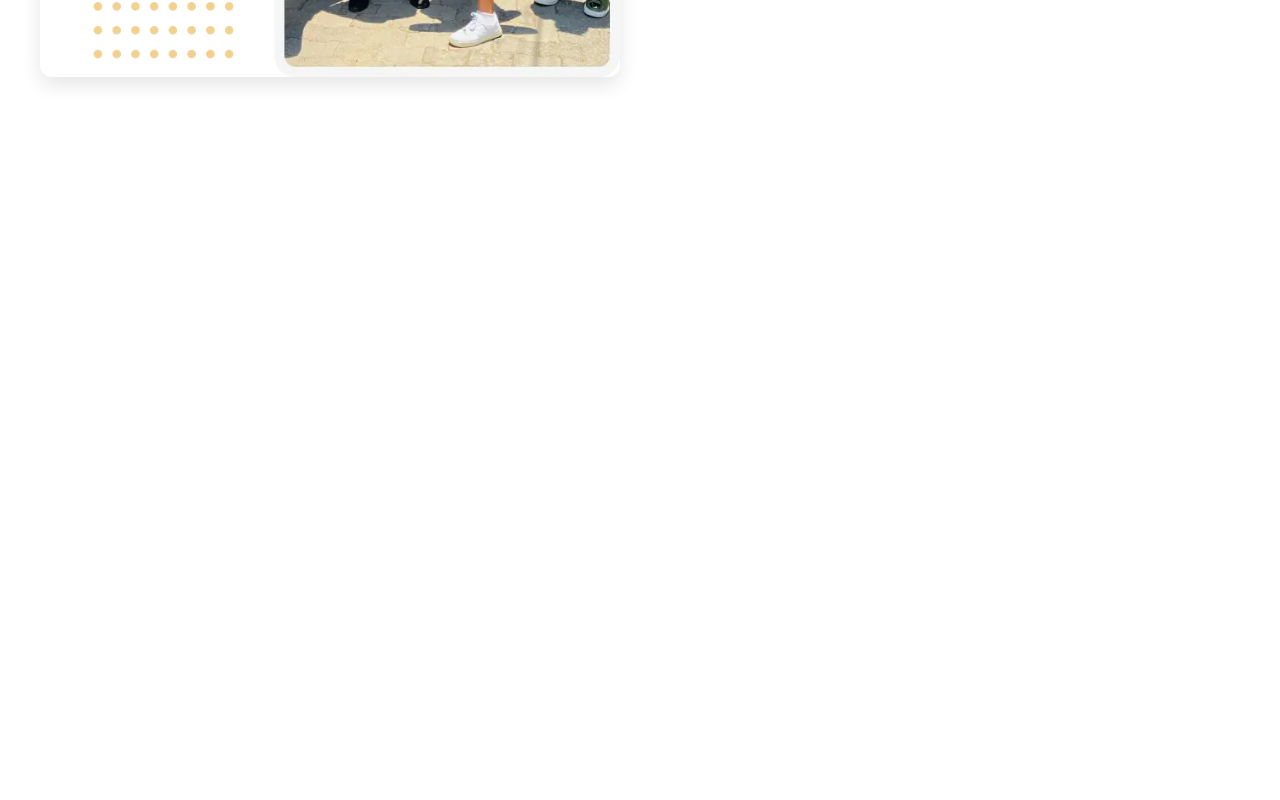
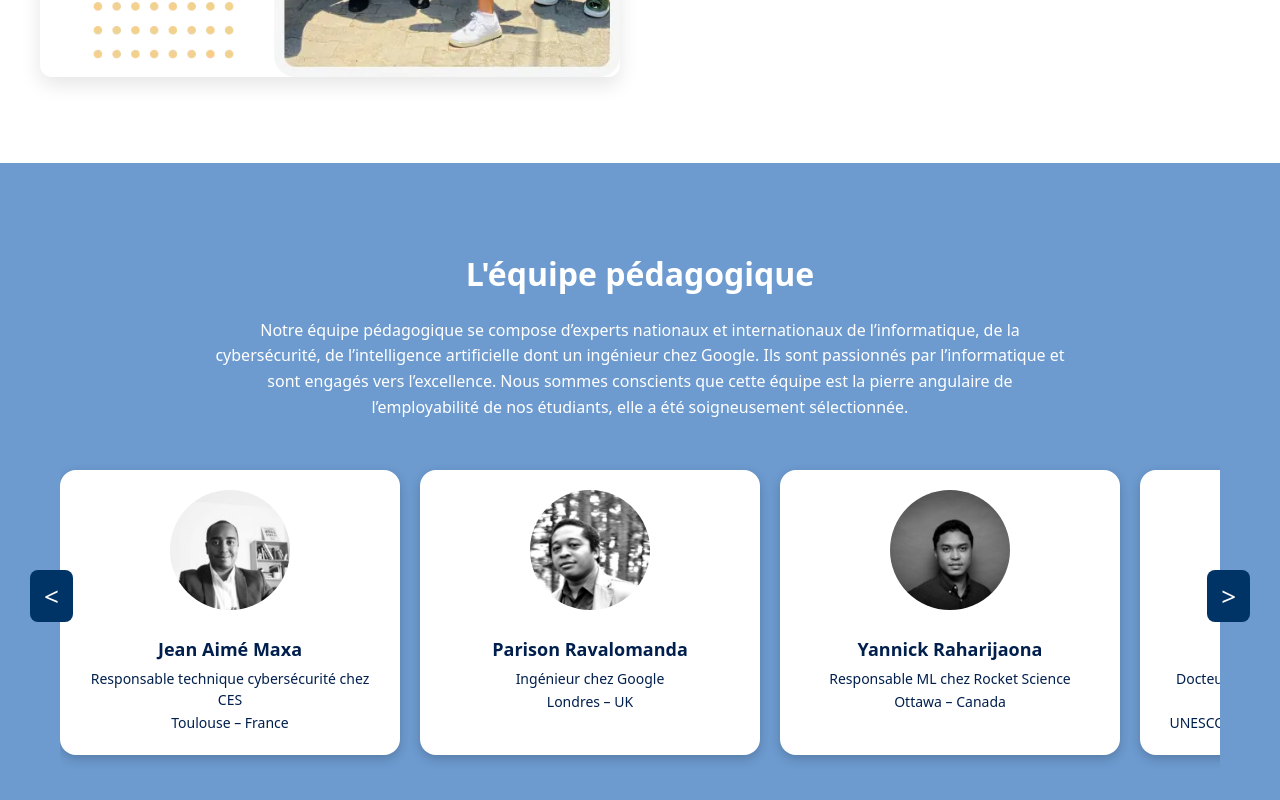
Before and after one commit to Amboara-PRO/exoWEB2, a React (Vite) app: page / in a window 1280 px wide. Shown: the part 1514-2314 px from the top of the page. Before the commit the page ends 1677 px from the top, so only its background shows below. Built offline with nearby package versions, Linux system fonts and the light colour scheme.

Commit message:
ajout de l'équipePedagogique

```diff
--- a/index.html
+++ b/index.html
@@ -3,6 +3,7 @@
   <head>
     <meta charset="UTF-8" />
     <meta name="viewport" content="width=device-width, initial-scale=1" />
+    <link href='https://unpkg.com/boxicons@2.1.4/css/boxicons.min.css' rel='stylesheet'>
     <title>HEI – Accueil</title>
   </head>
   <body>
--- a/src/App.jsx
+++ b/src/App.jsx
@@ -1,8 +1,10 @@
-import React from 'react';
-import Navbar from './components/NavBar.jsx';
-import Slider from './components/Slider';
-import Apropos from './components/Apropos';
-import './App.css';
+import React from "react";
+import Navbar from "./components/NavBar.jsx";
+import Slider from "./components/Slider";
+import Apropos from "./components/Apropos";
+import EquipePedagogique from "./components/EquipePedagogique.jsx"
+
+import "./App.css";
 
 function App() {
   return (
@@ -10,6 +12,7 @@ function App() {
       <Navbar />
       <Slider />
       <Apropos />
+      <EquipePedagogique />
     </>
   );
 }
--- a/src/components/Apropos.jsx
+++ b/src/components/Apropos.jsx
@@ -14,7 +14,7 @@ export default function Apropos() {
           <h2>À propos de nous</h2>
 
           <div className="apropos-row">
-            <span className="icon">🎓</span>
+            <span className="icon"><i class='bx bxs-briefcase'></i></span>
             <div>
               <h3>+3 ans</h3>
               <p>Depuis 3 ans, nous formons ceux qui décodent le futur, aux métiers de l'informatique.</p>
@@ -22,7 +22,7 @@ export default function Apropos() {
           </div>
 
           <div className="apropos-row">
-            <span className="icon">👨‍🎓</span>
+            <span className="icon"><i class='bx bx-male-female'></i></span>
             <div>
               <h3>+250 étudiants</h3>
               <p>Plus de 250 étudiants et plus d’une dizaine d’entreprises ont déjà fait confiance à notre formation.</p>
@@ -30,7 +30,7 @@ export default function Apropos() {
           </div>
 
           <div className="apropos-row">
-            <span className="icon">🎯</span>
+            <span className="icon"><i class='bx bx-library'></i></span>
             <div>
               <h3>Notre mission</h3>
               <p>Former les jeunes sur des domaines comme l’intelligence artificielle, la cybersécurité et la programmation.</p>
--- /dev/null
+++ b/src/components/EquipePedagogique.css
@@ -0,0 +1,92 @@
+.equipe-section {
+  background-color: #6d9bd0;
+  padding: 60px 20px;
+  text-align: center;
+  color: white;
+}
+
+.equipe-section h2 {
+  font-size: 32px;
+  margin-bottom: 20px;
+}
+
+.intro {
+  max-width: 850px;
+  margin: 0 auto 30px;
+  font-size: 16px;
+  line-height: 1.6;
+}
+
+.carousel-container {
+  position: relative;
+  max-width: 100%;
+  overflow: hidden;
+  padding: 0 40px;
+}
+
+.carousel {
+  display: flex;
+  overflow-x: auto;
+  scroll-behavior: smooth;
+  gap: 20px;
+  padding: 20px 0;
+}
+
+.equipe-card {
+  background-color: white;
+  color: #001f4d;
+  border-radius: 16px;
+  flex: 0 0 300px;
+  padding: 20px;
+  text-align: center;
+  box-shadow: 0 4px 12px rgba(0,0,0,0.2);
+  transition: transform 0.3s ease;
+}
+
+.equipe-card img {
+  width: 120px;
+  height: 120px;
+  border-radius: 50%;
+  object-fit: cover;
+  margin-bottom: 10px;
+}
+
+.equipe-card h3 {
+  font-size: 18px;
+  margin: 10px 0 5px;
+}
+
+.equipe-card p {
+  font-size: 14px;
+  margin: 2px 0;
+}
+
+.carousel-btn {
+  position: absolute;
+  top: 45%;
+  transform: translateY(-50%);
+  background-color: #003366;
+  color: white;
+  border: none;
+  font-size: 26px;
+  padding: 8px 14px;
+  cursor: pointer;
+  z-index: 2;
+  border-radius: 8px;
+}
+
+.carousel-btn.left {
+  left: 10px;
+}
+
+.carousel-btn.right {
+  right: 10px;
+}
+
+.carousel::-webkit-scrollbar {
+  display: none;
+}
+.carousel {
+  -ms-overflow-style: none;
+  scrollbar-width: none;
+}
--- /dev/null
+++ b/src/components/EquipePedagogique.jsx
@@ -0,0 +1,97 @@
+import React, { useRef } from "react";
+import "./EquipePedagogique.css";
+import JEAN_AIME from '../assets/Jean-Aime-Maxa-modified-150x150.jpg';
+import PARISON from '../assets/Parison-e1716502987165-150x150.png';
+import YANNICK from '../assets/5746AC1E761A42D1B7D89496C9A6BE9B_edited-e1716502720974-150x150.jpg';
+import TAHINA from '../assets/Tahina-OK-e1716502943928-150x150.png';
+import DR_LOU from '../assets/97-portraits-97_edited-e1716502895676-150x150.jpg';
+import MIRADO from '../assets/Mirado-150x150.webp';
+import JULIEN from '../assets/Julien-150x150.webp';
+import RYAN from '../assets/ryan-min-150x150.webp';
+
+export default function EquipePedagogique() {
+  const scrollRef = useRef(null);
+
+  const scrollLeft = () => {
+    scrollRef.current.scrollBy({ left: -400, behavior: "smooth" });
+  };
+
+  const scrollRight = () => {
+    scrollRef.current.scrollBy({ left: 400, behavior: "smooth" });
+  };
+
+  return (
+    <section className="equipe-section">
+      <h2>L'équipe pédagogique</h2>
+      <p className="intro">
+        Notre équipe pédagogique se compose d’experts nationaux et
+        internationaux de l’informatique, de la cybersécurité, de l’intelligence
+        artificielle dont un ingénieur chez Google. Ils sont passionnés par l’informatique et sont engagés vers l’excellence. Nous sommes conscients que cette équipe est la pierre angulaire de l’employabilité de nos étudiants, elle a été soigneusement sélectionnée.
+      </p>
+
+      <div className="carousel-container">
+        <button onClick={scrollLeft} className="carousel-btn left">
+          &lt;
+        </button>
+
+        <div className="carousel" ref={scrollRef}>
+          <div className="equipe-card">
+            <img src={JEAN_AIME} alt="Jean Aimé Maxa" />
+            <h3>Jean Aimé Maxa</h3>
+            <p>Responsable technique cybersécurité chez CES</p>
+            <p>Toulouse – France</p>
+          </div>
+
+          <div className="equipe-card">
+            <img src={PARISON} alt="Parison Ravalomanda" />
+            <h3>Parison Ravalomanda</h3>
+            <p>Ingénieur chez Google</p>
+            <p>Londres – UK</p>
+          </div>
+
+          <div className="equipe-card">
+            <img src={YANNICK} alt="Yannick Raharijaona" />
+            <h3>Yannick Raharijaona</h3>
+            <p>Responsable ML chez Rocket Science</p>
+            <p>Ottawa – Canada</p>
+          </div>
+
+          <div className="equipe-card">
+            <img src={TAHINA} alt="Dre Tahina" />
+            <h3>Dre Tahina Ralitera</h3>
+            <p>Docteure-Ingénieure, CNRS France | Prix L'Oréal-</p>
+            <p>UNESCO pour les Femmes en Science 2017</p>
+          </div>
+
+          <div className="equipe-card">
+            <img src={DR_LOU} alt="DR_LOU" />
+            <h3>Dr Lou Maurica</h3>
+            <p>Docteur-Ingénieur en informatique | Fondateur et Directeur pédagogique du HEI</p>
+          </div>
+
+          <div className="equipe-card">
+            <img src={MIRADO} alt="Mirado" />
+            <h3>Mirado RAFENOMAHENINTSOA</h3>
+            <p>Data and Business Intelligence Specialist 5+</p>
+          </div>
+
+          <div className="equipe-card">
+            <img src={JULIEN} alt="Julien" />
+            <h3>Julien RAJERISON</h3>
+            <p>Lead Développeur | Fondateur de l'association Techzara Madagascar</p>
+          </div>
+
+          <div className="equipe-card">
+            <img src={RYAN} alt="Ryan" />
+            <h3>Ryan ANDRIAMAHERY</h3>
+            <p>Développeur back end | Confodateur et Directeur des opérations de HEI</p>
+          </div>
+        </div>
+
+        <button onClick={scrollRight} className="carousel-btn right">
+          &gt;
+        </button>
+      </div>
+    </section>
+  );
+}
```
Also changed, not shown: src/assets/Parison-e1716502987165-150x150.png (renamed from src/assets/Parison-e1716502987165-150x150 (1).png).
